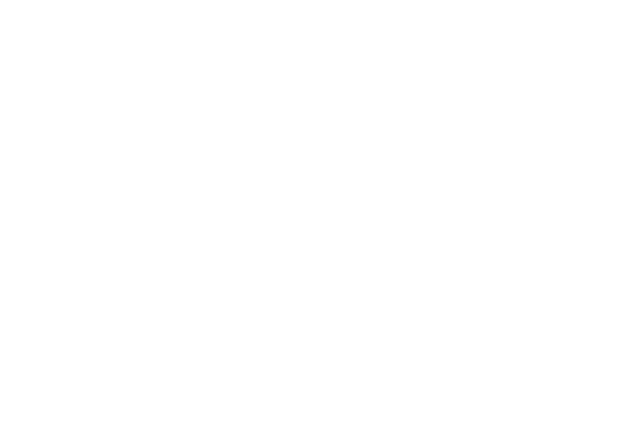
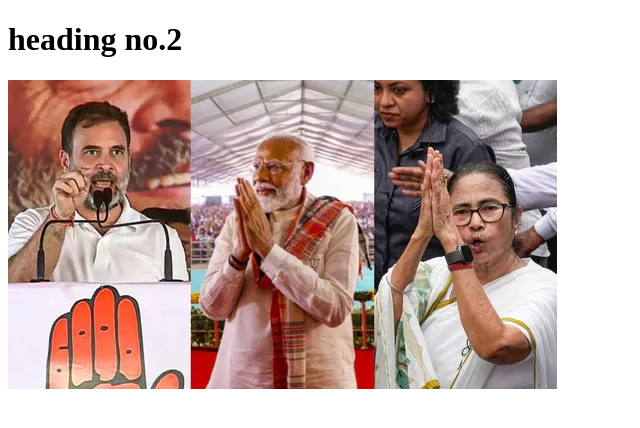
Before and after one commit to mumalkanwar/28-may-2024-my-repository, a plain HTML site: page index.html in a window 1280 px wide. Shown: the whole page, without its empty margins (0-640 px from the left). Drawn offline with Linux system fonts and the light colour scheme.

Commit message:
i have added an image

```diff
--- a/index.html
+++ b/index.html
@@ -3,9 +3,10 @@
 <head>
     <meta charset="UTF-8">
     <meta name="viewport" content="width=device-width, initial-scale=1.0">
-    <title>Animatia Assignments</title>
+    <title>website second</title>
  </head>
   <body>
-
+     <h1>heading no.2</h1>
+     <img src ="./img/1.web.webp">
  </body>
 </html>
```
Also changed, not shown: img/1.web.webp (added).
